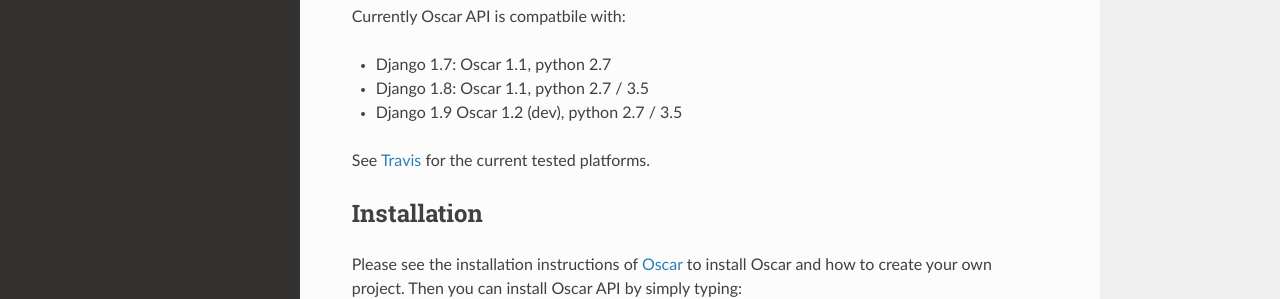
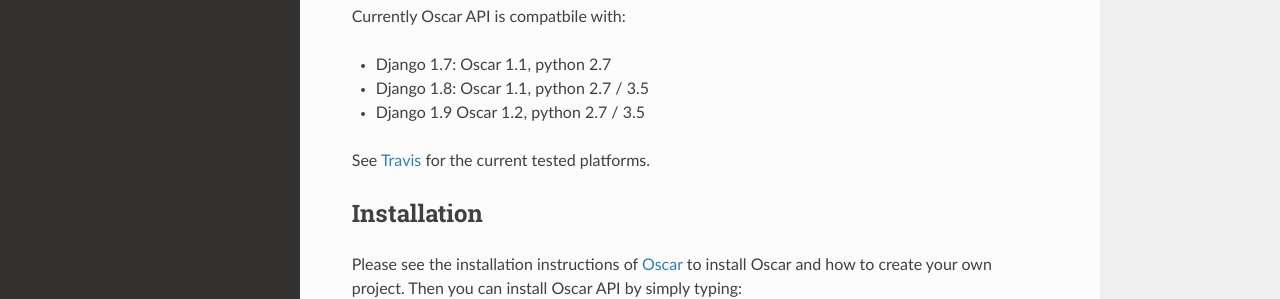
Before and after one commit to django-oscar/django-oscar-api, a Sphinx documentation site: the page built from docs/source/index.rst, in a window 1280 px wide and 900 px high. Shown: the part 307-606 px from the top of the window. Built offline with Sphinx 7.4.7 and the Read the Docs theme 2.0.0, drawn with Linux system fonts in a browser that asks for light colours.

Commit message:
Oscar 1.2 is now an official release

```diff
--- a/docs/source/index.rst
+++ b/docs/source/index.rst
@@ -17,7 +17,7 @@
 
 - Django 1.7: Oscar 1.1, python 2.7
 - Django 1.8: Oscar 1.1, python 2.7 / 3.5
-- Django 1.9  Oscar 1.2 (dev), python 2.7 / 3.5
+- Django 1.9  Oscar 1.2, python 2.7 / 3.5
 
 See `Travis`_ for the current tested platforms.
 
```
